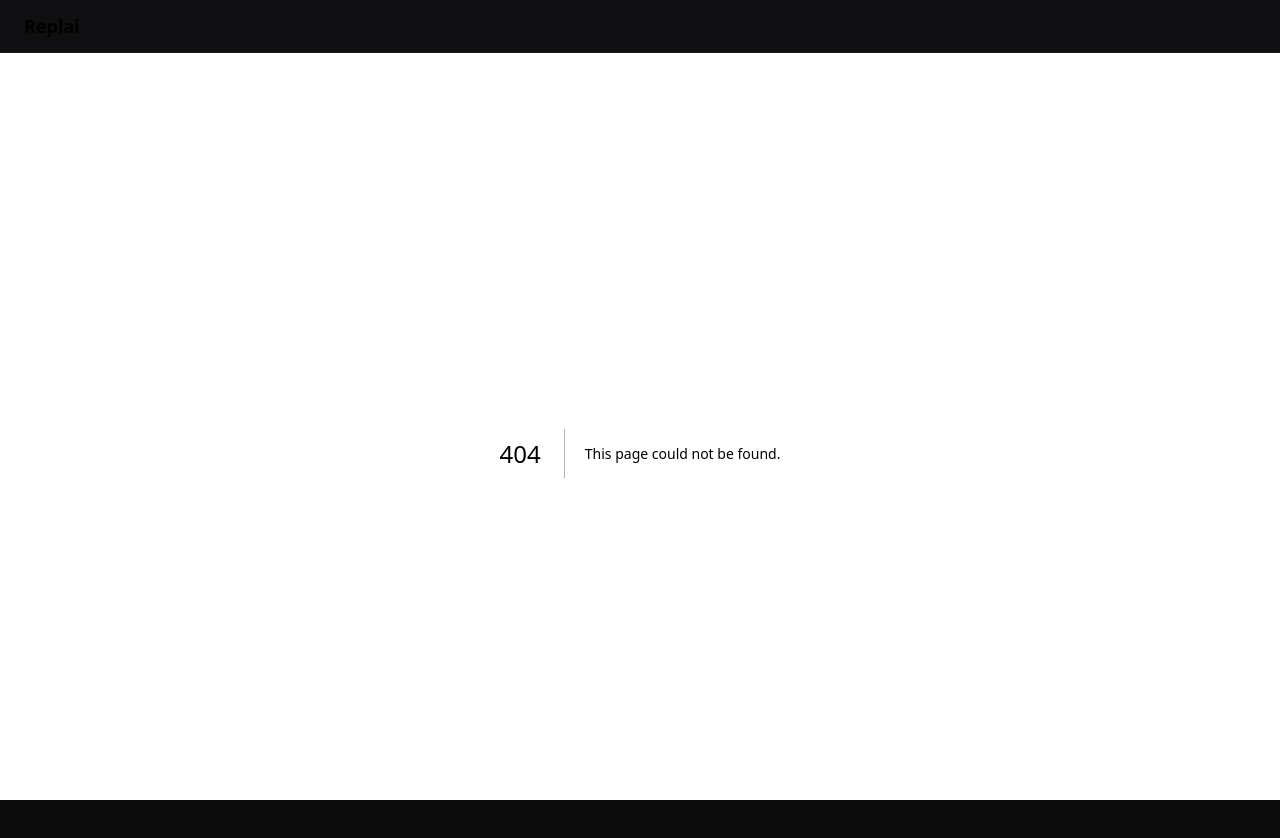
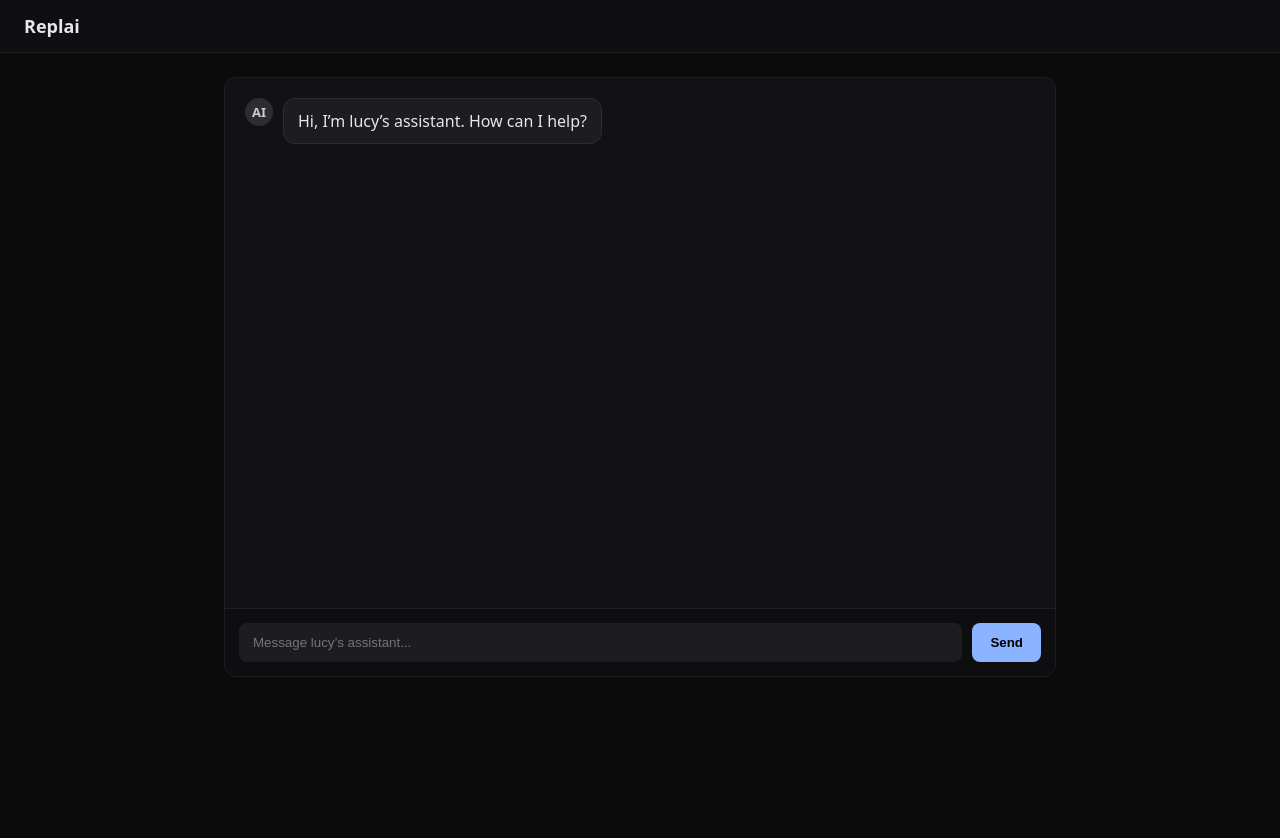
Before and after one commit to user4793/prototype, a Next.js app: page /lucy in a window 1280 px wide. Before the commit this address had no page. Shown: the top 838 px of the page. After the commit the page ends 800 px from the top, so only its background shows below. Built offline with nearby package versions, Linux system fonts and the light colour scheme.

Commit message:
Create page.js

```diff
--- /dev/null
+++ b/app/[slug]/page.js
@@ -0,0 +1,68 @@
+"use client";
+import { useEffect, useRef, useState } from "react";
+
+export default function ChatPage({ params }) {
+  const slug = params.slug.toLowerCase();
+  const [messages, setMessages] = useState([
+    { role: "assistant", text: `Hi, I’m ${slug}’s assistant. How can I help?` }
+  ]);
+  const [input, setInput] = useState("");
+  const [sending, setSending] = useState(false);
+  const [typing, setTyping] = useState(false);
+  const chatRef = useRef(null);
+
+  useEffect(() => {
+    chatRef.current?.scrollTo({ top: chatRef.current.scrollHeight, behavior: "smooth" });
+  }, [messages, typing]);
+
+  async function sendMessage(e) {
+    e.preventDefault();
+    if (!input.trim() || sending) return;
+    const userMsg = input.trim();
+    setMessages(m => [...m, { role: "user", text: userMsg }]);
+    setInput("");
+    setSending(true);
+    setTyping(true);
+
+    try {
+      const res = await fetch("/api/chat", {
+        method: "POST",
+        headers: { "Content-Type": "application/json" },
+        body: JSON.stringify({ slug, message: userMsg })
+      });
+      const data = await res.json().catch(async () => ({ reply: await res.text() }));
+      await new Promise(r => setTimeout(r, 400)); // small typing delay
+      setMessages(m => [...m, { role: "assistant", text: data.reply || "No reply." }]);
+    } catch {
+      setMessages(m => [...m, { role: "assistant", text: "Error connecting to server." }]);
+    } finally {
+      setSending(false);
+      setTyping(false);
+    }
+  }
+
+  return (
+    <main>
+      <div className="chat-container">
+        <div ref={chatRef} className="messages">
+          {messages.map((m, i) => (
+            <div key={i} className={`message ${m.role}`}>
+              <div className="avatar">{m.role === "user" ? "U" : "AI"}</div>
+              <div className="bubble">{m.text}</div>
+            </div>
+          ))}
+          {typing && <div className="typing">Assistant is typing…</div>}
+        </div>
+
+        <form onSubmit={sendMessage} className="inputbar">
+          <input
+            value={input}
+            onChange={e => setInput(e.target.value)}
+            placeholder={`Message ${slug}’s assistant...`}
+          />
+          <button disabled={sending}>Send</button>
+        </form>
+      </div>
+    </main>
+  );
+}
```
